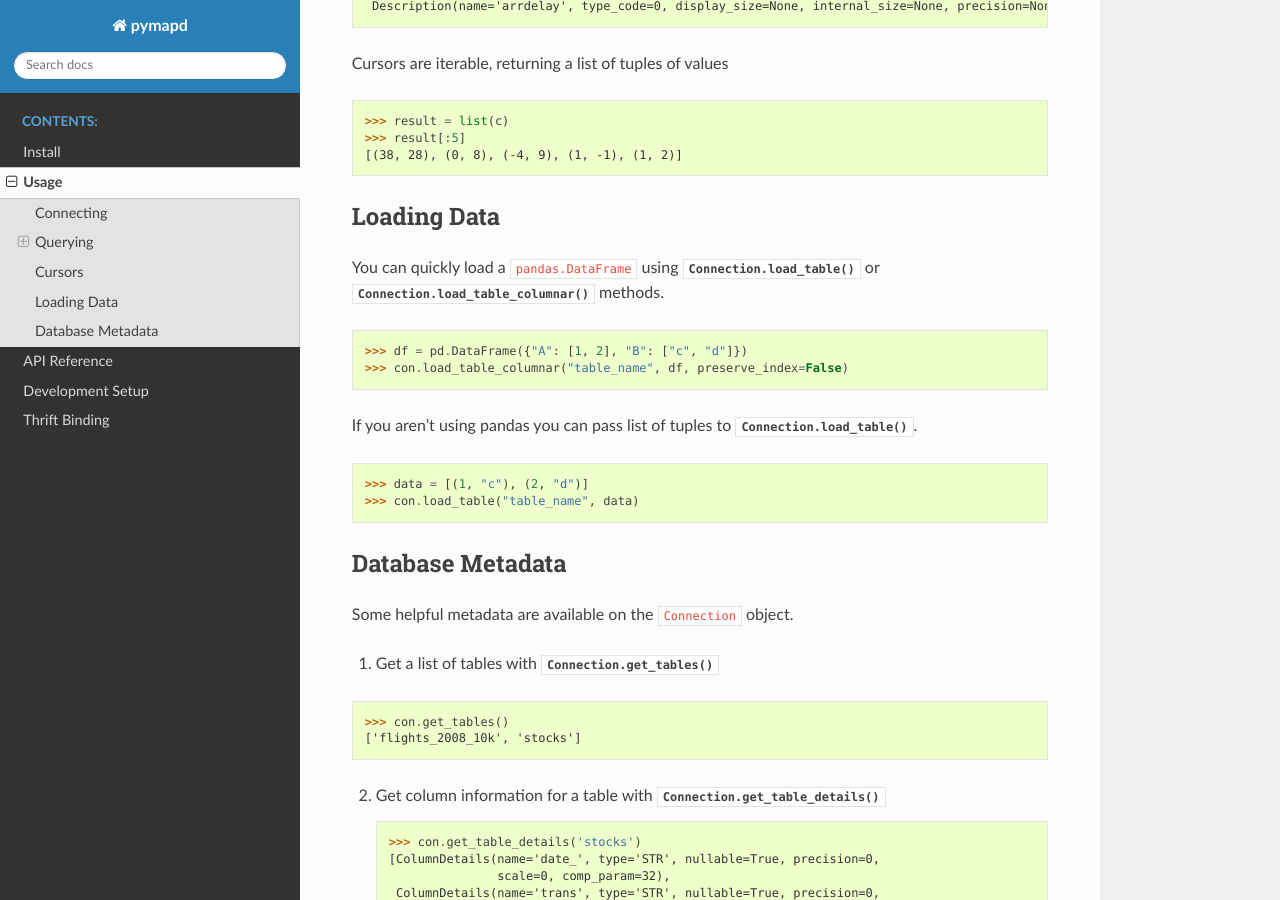
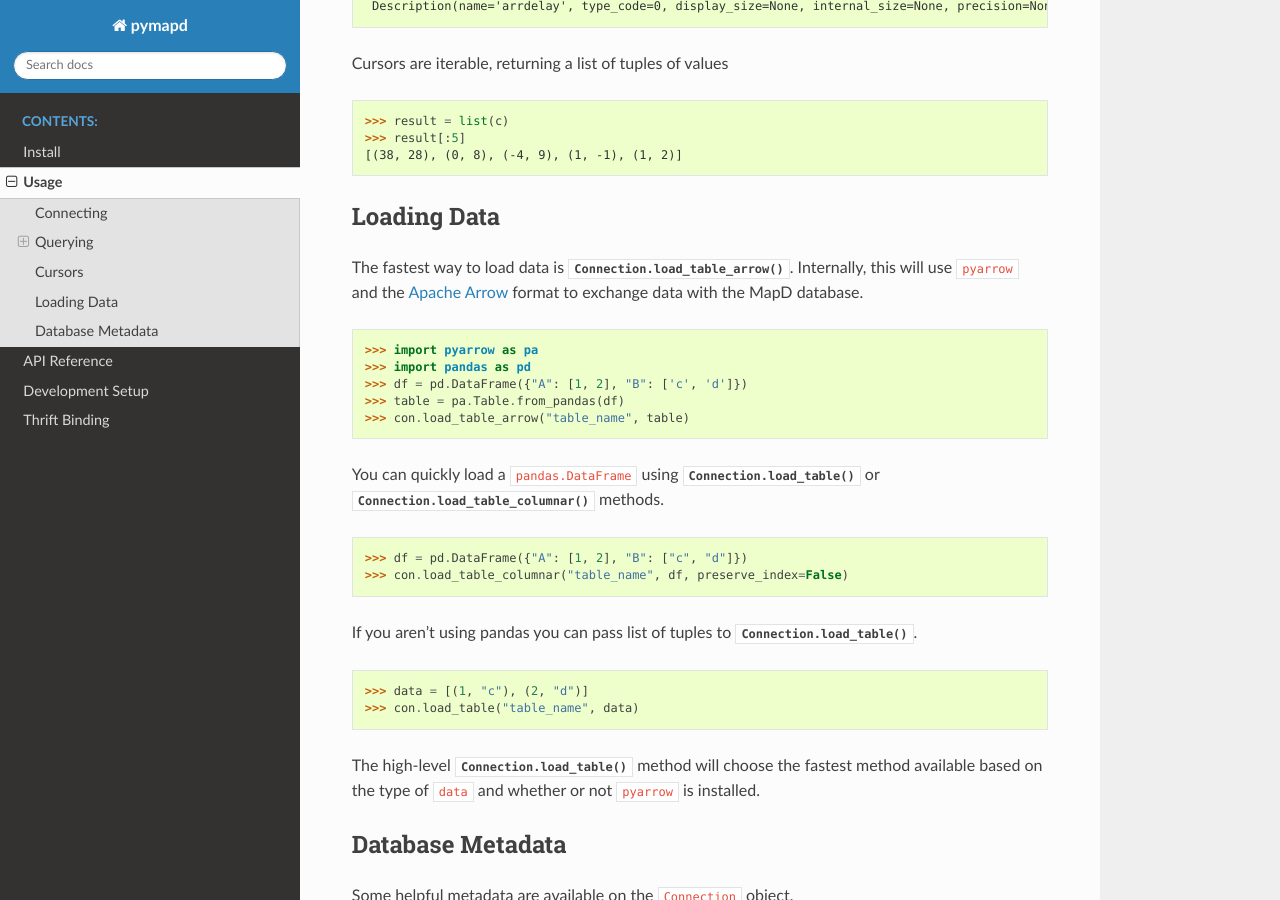
Before and after one commit to heavyai/pymapd, a Sphinx documentation site: the page built from docs/source/usage.rst, in a window 1280 px wide and 900 px high, scrolled down 2584 px. Built offline with Sphinx 7.4.7 and the Read the Docs theme 2.0.0, drawn with Linux system fonts in a browser that asks for light colours.

Commit message:
DOC: update with loaders

```diff
--- a/docs/source/index.rst
+++ b/docs/source/index.rst
@@ -7,8 +7,8 @@ pymapd
 ======
 
 The pymapd client interface provides a python DB API 2.0-compliant `MapD`_
-interface. In addition, it provides methods to get results in the Apache
-Arrow-based GDF format for efficient data interchange.
+interface. In addition, it provides methods to get results in the `Apache
+Arrow`_ -based GDF format for efficient data interchange.
 
 .. code-block:: python
 
@@ -47,3 +47,4 @@ Indices and tables
 
 .. _DB-API-2.0: https://www.python.org/dev/peps/pep-0249/
 .. _MapD: https://www.mapd.com/
+.. _Apache Arrow: http://arrow.apache.org/
--- a/docs/source/usage.rst
+++ b/docs/source/usage.rst
@@ -142,6 +142,18 @@ Cursors are iterable, returning a list of tuples of values
 Loading Data
 ------------
 
+The fastest way to load data is :meth:`Connection.load_table_arrow`. Internally,
+this will use ``pyarrow`` and the `Apache Arrow`_ format to exchange data with
+the MapD database.
+
+.. code-block:: python
+
+   >>> import pyarrow as pa
+   >>> import pandas as pd
+   >>> df = pd.DataFrame({"A": [1, 2], "B": ['c', 'd']})
+   >>> table = pa.Table.from_pandas(df)
+   >>> con.load_table_arrow("table_name", table)
+
 You can quickly load a ``pandas.DataFrame`` using :meth:`Connection.load_table`
 or :meth:`Connection.load_table_columnar` methods.
 
@@ -158,6 +170,10 @@ If you aren't using pandas you can pass list of tuples to
    >>> data = [(1, "c"), (2, "d")]
    >>> con.load_table("table_name", data)
 
+
+The high-level :meth:`Connection.load_table` method will choose the fastest
+method available based on the type of ``data`` and whether or not ``pyarrow`` is
+installed.
 
 Database Metadata
 -----------------
@@ -182,3 +198,4 @@ Some helpful metadata are available on the ``Connection`` object.
 
 .. _SQLAlchemy: http://docs.sqlalchemy.org/en/latest/core/engines.html#database-urls
 .. _pygdf: http://pygdf.readthedocs.io/en/latest/
+.. _Apache Arrow: http://arrow.apache.org/
```
